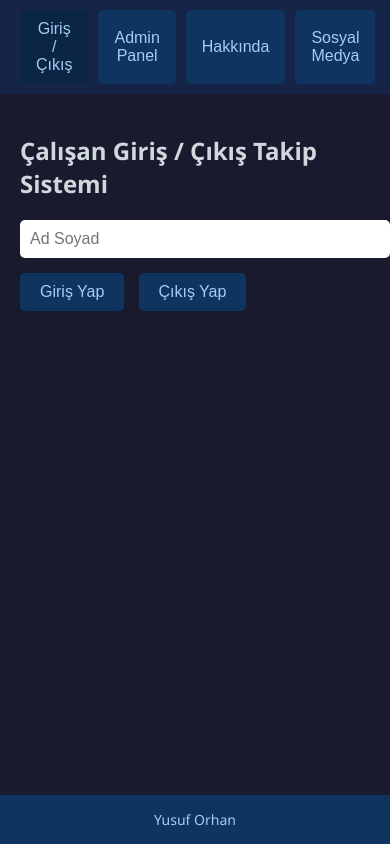
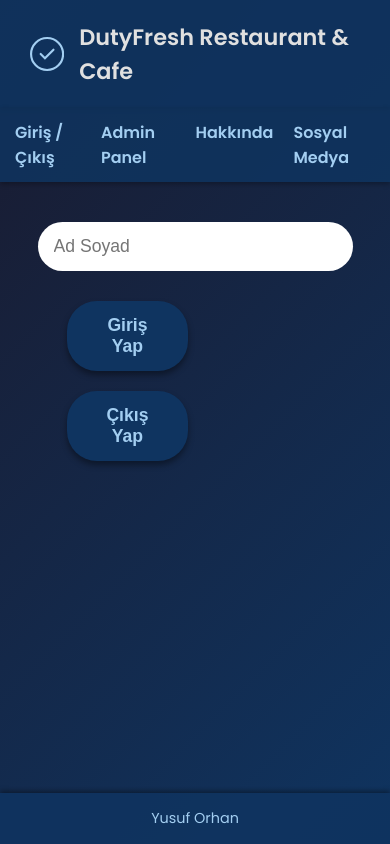
Before and after one commit to elisyumPlus/duty, a plain HTML site: page index.html in a window 390 px wide. Drawn offline with Linux system fonts and the light colour scheme.

Commit message:
Update index.html

```diff
--- a/index.html
+++ b/index.html
@@ -1,130 +1,164 @@
-
 <!DOCTYPE html>
 <html lang="tr">
 <head>
   <meta charset="UTF-8" />
-  <title>Çalışan Takip Sistemi</title>
+  <title>DutyFresh | Çalışan Giriş / Çıkış</title>
   <style>
-    /* Tema renkleri */
-    :root {
-      --dark-blue: #0f3460;
-      --gray-dark: #1a1a2e;
-      --gray-light: #cfd8dc;
-      --blue-light: #a3cef1;
-      --nav-bg: #162447;
-      --footer-bg: var(--dark-blue);
-      --btn-bg: var(--dark-blue);
-      --btn-hover-bg: #0b2545;
+    @import url('https://fonts.googleapis.com/css2?family=Poppins:wght@400;600&display=swap');
+
+    * {
+      box-sizing: border-box;
     }
 
     body {
-      margin: 0; padding: 0;
-      font-family: 'Segoe UI', Tahoma, Geneva, Verdana, sans-serif;
-      background-color: var(--gray-dark);
-      color: var(--gray-light);
-      display: flex; flex-direction: column;
+      font-family: 'Poppins', sans-serif;
+      margin: 0;
+      background: linear-gradient(135deg, #1a1a2e, #0f3460);
+      color: #e0e0e0;
+      display: flex;
+      flex-direction: column;
       min-height: 100vh;
     }
 
-    nav {
-      background-color: var(--nav-bg);
+    header {
+      background: rgba(15, 52, 96, 0.9);
+      padding: 20px 30px;
       display: flex;
-      padding: 10px 20px;
-      gap: 10px;
+      align-items: center;
+      gap: 15px;
+      box-shadow: 0 2px 5px rgba(0,0,0,0.4);
     }
 
-    nav button {
-      background-color: var(--btn-bg);
-      border: none;
-      padding: 10px 16px;
-      color: var(--blue-light);
-      cursor: pointer;
-      border-radius: 5px;
-      font-size: 16px;
-      transition: background-color 0.3s ease;
+    header svg {
+      width: 50px;
+      height: 50px;
+      fill: #a3cef1;
     }
-    nav button:hover, nav button.active {
-      background-color: var(--btn-hover-bg);
+
+    header h1 {
+      font-weight: 600;
+      font-size: 1.8rem;
+      margin: 0;
+    }
+
+    nav {
+      background: rgba(15, 52, 96, 0.85);
+      padding: 12px 30px;
+      display: flex;
+      justify-content: center;
+      gap: 40px;
+      box-shadow: 0 2px 5px rgba(0,0,0,0.3);
+    }
+
+    nav a {
+      color: #a3cef1;
+      font-weight: 600;
+      text-decoration: none;
+      font-size: 1rem;
+      transition: color 0.3s ease;
+      position: relative;
+    }
+
+    nav a::after {
+      content: '';
+      display: block;
+      width: 0;
+      height: 3px;
+      background: #a3cef1;
+      transition: width 0.3s;
+      position: absolute;
+      bottom: -6px;
+      left: 0;
+      border-radius: 2px;
+    }
+
+    nav a:hover,
+    nav a:focus {
+      color: #d4f1f9;
+    }
+
+    nav a:hover::after,
+    nav a:focus::after {
+      width: 100%;
     }
 
     main {
-      flex: 1;
-      padding: 20px;
-      max-width: 800px;
-      margin: auto;
+      flex-grow: 1;
+      display: flex;
+      flex-direction: column;
+      align-items: center;
+      padding: 40px 20px;
+    }
+
+    input[type="text"] {
+      width: 280px;
+      padding: 14px 16px;
+      border-radius: 30px;
+      border: none;
+      font-size: 1.1rem;
+      outline: none;
+      margin-bottom: 20px;
+      transition: box-shadow 0.3s ease;
+    }
+
+    input[type="text"]:focus {
+      box-shadow: 0 0 10px #a3cef1;
+    }
+
+    button {
+      padding: 14px 28px;
+      border: none;
+      border-radius: 30px;
+      font-size: 1.1rem;
+      font-weight: 600;
+      cursor: pointer;
+      margin: 10px;
+      background: #0f3460;
+      color: #a3cef1;
+      transition: background-color 0.3s ease, color 0.3s ease;
+      box-shadow: 0 4px 6px rgba(0,0,0,0.4);
+    }
+
+    button:hover {
+      background: #1a4a8e;
+      color: #d4f1f9;
     }
 
     footer {
-      background-color: var(--footer-bg);
+      background: rgba(15, 52, 96, 0.9);
       text-align: center;
-      padding: 15px 0;
-      font-size: 14px;
-      color: var(--blue-light);
+      padding: 15px;
+      font-size: 0.9rem;
+      color: #a3cef1;
+      box-shadow: 0 -2px 5px rgba(0,0,0,0.4);
     }
 
-    /* Sayfa gizle/göster */
-    .page {
-      display: none;
+    /* Responsive */
+    @media (max-width: 500px) {
+      input[type="text"] {
+        width: 90%;
       }
-    .page.active {
-      display: block;
+      nav {
+        gap: 20px;
+        padding: 12px 15px;
       }
-
-    /* Giriş Çıkış form */
-    #girisCikis input[type=text] {
-      width: 100%;
-      padding: 10px;
-      margin-bottom: 15px;
-      font-size: 16px;
-      border-radius: 5px;
-      border: none;
+      button {
+        width: 45%;
+        margin: 10px 2.5%;
       }
-    #girisCikis button {
-      margin-right: 10px;
-      padding: 10px 20px;
-      font-size: 16px;
-      border-radius: 5px;
-      border: none;
-      background-color: var(--btn-bg);
-      color: var(--blue-light);
-      cursor: pointer;
-      transition: background-color 0.3s ease;
+      header h1 {
+        font-size: 1.4rem;
       }
-    #girisCikis button:hover {
-      background-color: var(--btn-hover-bg);
+      header svg {
+        width: 40px;
+        height: 40px;
       }
-
-    /* Admin panel tablo */
-    table {
-      width: 100%;
-      border-collapse: collapse;
-      margin-top: 20px;
-      color: var(--gray-light);
     }
-    th, td {
-      padding: 12px;
-      border-bottom: 1px solid #444;
-      text-align: left;
-    }
-    th {
-      background-color: var(--nav-bg);
-    }
-
-    /* Link stilleri */
-    a {
-      color: var(--blue-light);
-      text-decoration: none;
-    }
-    a:hover {
-      text-decoration: underline;
-    }
-
   </style>
-
   <!-- Firebase SDK -->
   <script type="module">
     import { initializeApp } from "https://www.gstatic.com/firebasejs/11.10.0/firebase-app.js";
-    import { getDatabase, ref, push, onValue } from "https://www.gstatic.com/firebasejs/11.10.0/firebase-database.js";
+    import { getDatabase, ref, push } from "https://www.gstatic.com/firebasejs/11.10.0/firebase-database.js";
 
     const firebaseConfig = {
       apiKey: "AIzaSyD19WZu6bLaKdqDr5pDEF-FZ5Xifcak4MI",
@@ -140,167 +174,51 @@
     const app = initializeApp(firebaseConfig);
     const db = getDatabase(app);
 
-    window.firebaseDB = db;
-    window.ref = ref;
-    window.push = push;
-    window.onValue = onValue;
+    window.kaydet = async function(tip) {
+      const isimInput = document.getElementById('inputIsim');
+      const isim = isimInput.value.trim();
+      if (!isim) {
+        alert("Lütfen adınızı girin.");
+        return;
+      }
+      const zaman = new Date().toISOString();
+      try {
+        await push(ref(db, 'kayitlar'), { isim, tip, zaman });
+        alert(tip + " kaydı yapıldı!");
+        isimInput.value = "";
+      } catch (e) {
+        alert("Kayıt yapılamadı: " + e.message);
+      }
+    }
   </script>
-
 </head>
 <body>
 
+  <header>
+    <!-- Basit Logo SVG -->
+    <svg viewBox="0 0 64 64" xmlns="http://www.w3.org/2000/svg" aria-label="DutyFresh Logo" role="img">
+      <circle cx="32" cy="32" r="30" stroke="#a3cef1" stroke-width="4" fill="none"/>
+      <path d="M20 32 L28 40 L44 24" stroke="#a3cef1" stroke-width="4" fill="none" stroke-linecap="round" />
+    </svg>
+    <h1>DutyFresh Restaurant &amp; Cafe</h1>
+  </header>
+
   <nav>
-    <button id="btnGirisCikis" class="active">Giriş / Çıkış</button>
-    <button id="btnAdminPanel">Admin Panel</button>
-    <button id="btnHakkinda">Hakkında</button>
-    <button id="btnSosyalMedya">Sosyal Medya</button>
+    <a href="index.html" aria-current="page">Giriş / Çıkış</a>
+    <a href="admin.html" target="_blank" rel="noopener">Admin Panel</a>
+    <a href="#hakkinda">Hakkında</a>
+    <a href="#sosyalMedya">Sosyal Medya</a>
   </nav>
 
   <main>
-    <!-- Giriş Çıkış Sayfası -->
-    <section id="girisCikis" class="page active">
-      <h1>Çalışan Giriş / Çıkış Takip Sistemi</h1>
-      <input type="text" id="inputIsim" placeholder="Ad Soyad" />
+    <input id="inputIsim" type="text" placeholder="Ad Soyad" aria-label="Çalışan Adı" />
     <div>
       <button onclick="kaydet('Giriş')">Giriş Yap</button>
       <button onclick="kaydet('Çıkış')">Çıkış Yap</button>
     </div>
-    </section>
-
-    <!-- Admin Paneli -->
-    <section id="adminPanel" class="page">
-      <h1>Admin Paneli - Kayıtlar</h1>
-      <table>
-        <thead>
-          <tr>
-            <th>Zaman</th>
-            <th>İsim</th>
-            <th>İşlem</th>
-          </tr>
-        </thead>
-        <tbody id="kayitlarListesi">
-          <tr><td colspan="3">Yükleniyor...</td></tr>
-        </tbody>
-      </table>
-    </section>
-
-    <!-- Hakkında -->
-    <section id="hakkinda" class="page">
-      <h1>Hakkında</h1>
-      <p>Bu sistem çalışanların giriş ve çıkışlarını takip etmek için geliştirilmiştir.</p>
-      <p>Yusuf Orhan tarafından yapılmıştır.</p>
-    </section>
-
-    <!-- Sosyal Medya -->
-    <section id="sosyalMedya" class="page">
-      <h1>Sosyal Medya</h1>
-      <ul>
-        <li><a href="https://twitter.com/yusuforhan" target="_blank" rel="noopener noreferrer">Twitter</a></li>
-        <li><a href="https://github.com/yusuforhan" target="_blank" rel="noopener noreferrer">GitHub</a></li>
-        <li><a href="https://linkedin.com/in/yusuforhan" target="_blank" rel="noopener noreferrer">LinkedIn</a></li>
-      </ul>
-    </section>
   </main>
 
-  <footer>
-    Yusuf Orhan
-  </footer>
-
-  <script>
-    // Menü butonları ve sayfa kontrolü
-    const pages = {
-      girisCikis: document.getElementById('girisCikis'),
-      adminPanel: document.getElementById('adminPanel'),
-      hakkinda: document.getElementById('hakkinda'),
-      sosyalMedya: document.getElementById('sosyalMedya'),
-    };
-
-    const buttons = {
-      btnGirisCikis: document.getElementById('btnGirisCikis'),
-      btnAdminPanel: document.getElementById('btnAdminPanel'),
-      btnHakkinda: document.getElementById('btnHakkinda'),
-      btnSosyalMedya: document.getElementById('btnSosyalMedya'),
-    };
-
-    function sayfaGoster(sayfaAdi) {
-      for (const key in pages) {
-        pages[key].classList.remove('active');
-      }
-      for (const key in buttons) {
-        buttons[key].classList.remove('active');
-      }
-      pages[sayfaAdi].classList.add('active');
-      buttons['btn' + sayfaAdi.charAt(0).toUpperCase() + sayfaAdi.slice(1)].classList.add('active');
-
-      if(sayfaAdi === 'adminPanel') {
-        kayitlariGetir();
-      }
-    }
-
-    buttons.btnGirisCikis.onclick = () => sayfaGoster('girisCikis');
-    buttons.btnAdminPanel.onclick = () => sayfaGoster('adminPanel');
-    buttons.btnHakkinda.onclick = () => sayfaGoster('hakkinda');
-    buttons.btnSosyalMedya.onclick = () => sayfaGoster('sosyalMedya');
-
-    // Firebase kayıt ekleme
-    async function kaydet(tip) {
-      const isimInput = document.getElementById('inputIsim');
-      const isim = isimInput.value.trim();
-      if(!isim) {
-        alert('Lütfen adınızı girin.');
-        return;
-      }
-      const zaman = new Date().toISOString();
-
-      try {
-        await window.push(window.ref(window.firebaseDB, 'kayitlar'), {
-          isim,
-          tip,
-          zaman
-        });
-        alert(`${tip} kaydı yapıldı!`);
-        isimInput.value = '';
-      } catch (err) {
-        alert('Kayıt yapılamadı: ' + err.message);
-      }
-    }
-
-    // Firebase kayıtları çekme ve listeleme
-    function kayitlariGetir() {
-      const tbody = document.getElementById('kayitlarListesi');
-      tbody.innerHTML = '<tr><td colspan="3">Yükleniyor...</td></tr>';
-
-      const dbRef = window.ref(window.firebaseDB, 'kayitlar');
-      window.onValue(dbRef, (snapshot) => {
-        const data = snapshot.val();
-        if(!data) {
-          tbody.innerHTML = '<tr><td colspan="3">Kayıt bulunamadı.</td></tr>';
-          return;
-        }
-        const kayitlar = Object.values(data);
-        kayitlar.sort((a,b) => new Date(b.zaman) - new Date(a.zaman));
-
-        tbody.innerHTML = '';
-        for(const kayit of kayitlar) {
-          const tr = document.createElement('tr');
-
-          const tdZaman = document.createElement('td');
-          tdZaman.textContent = new Date(kayit.zaman).toLocaleString();
-          tr.appendChild(tdZaman);
-
-          const tdIsim = document.createElement('td');
-          tdIsim.textContent = kayit.isim;
-          tr.appendChild(tdIsim);
-
-          const tdTip = document.createElement('td');
-          tdTip.textContent = kayit.tip;
-          tr.appendChild(tdTip);
-
-          tbody.appendChild(tr);
-        }
-      }, { onlyOnce: true });
-    }
-  </script>
+  <footer>Yusuf Orhan</footer>
 
 </body>
 </html>
```
Lines whose indentation alone changed are shown as unchanged.
